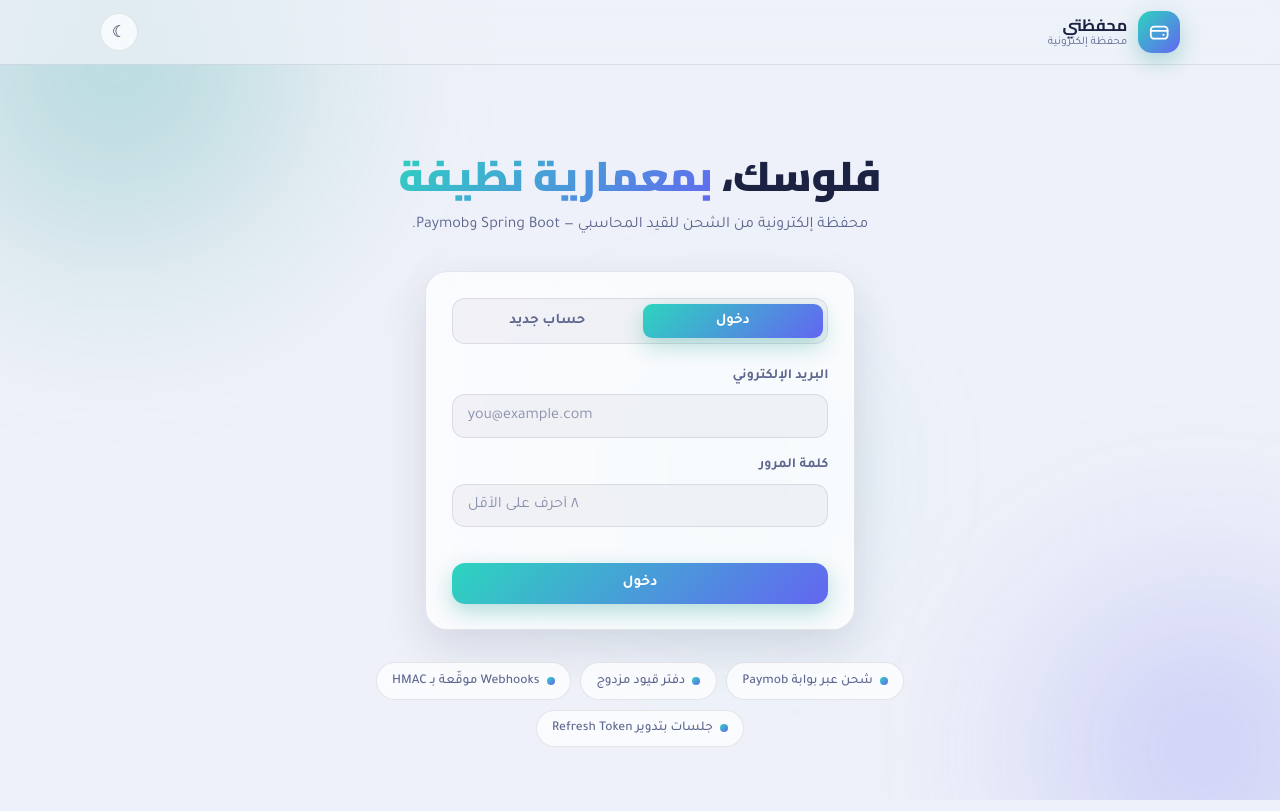
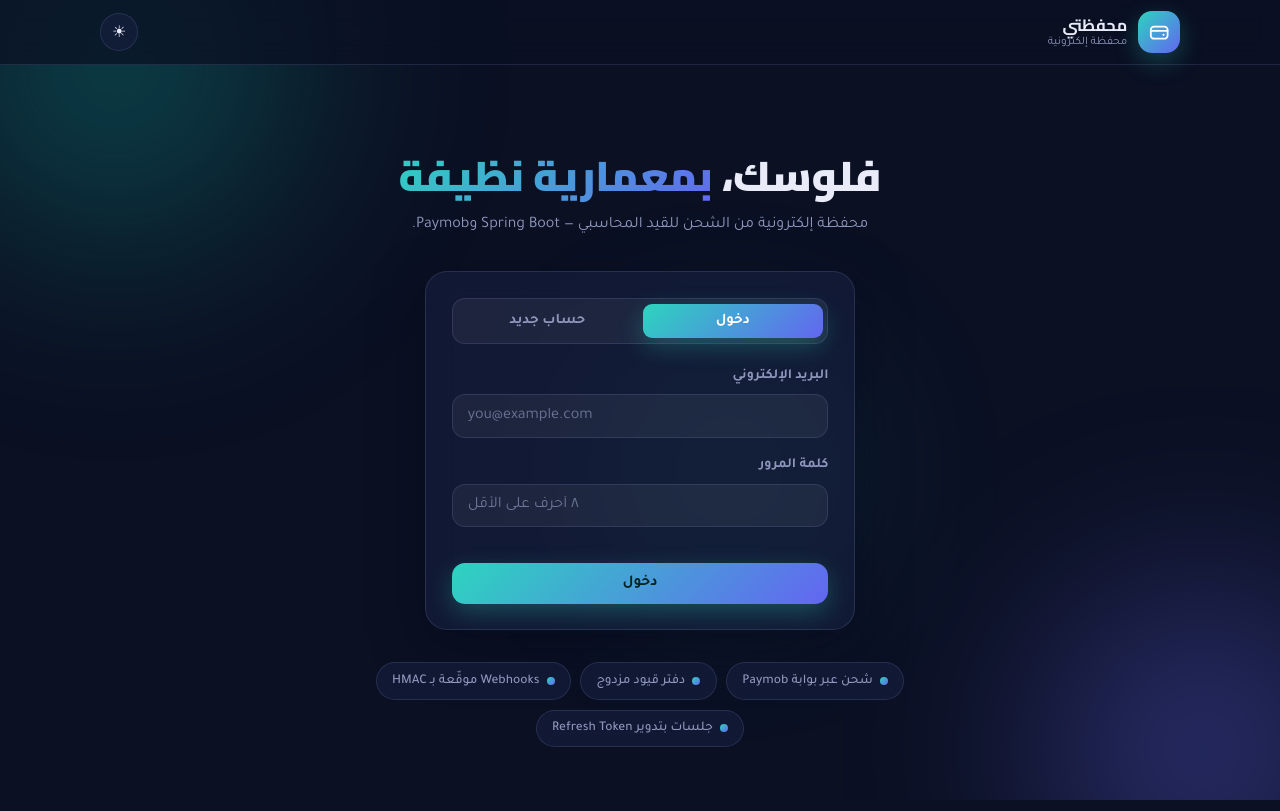
Before and after one commit to youssef235/wallet-service, a Spring Boot app: page / in a window 1280 px wide. Run offline with Spring Boot 4, Linux system fonts and the light colour scheme; some of the project's set-up classes (security, data sources, template engines, error pages and the like) are left out, and stand-ins take their place.

Commit message:
Default the storefront to the dark midnight-glass theme
First-time visitors on light-mode devices saw the light variant even
though the approved identity is the dark midnight-glass look. Default
to dark when no theme has been chosen; ?theme= and the saved toggle
choice still take precedence.

```diff
--- a/src/main/resources/static/index.html
+++ b/src/main/resources/static/index.html
@@ -8,7 +8,7 @@
 (function () {
   var q = new URLSearchParams(location.search).get('theme');
   var saved = q || localStorage.getItem('wt_theme');
-  var dark = saved ? saved === 'dark' : window.matchMedia('(prefers-color-scheme: dark)').matches;
+  var dark = saved ? saved === 'dark' : true; // default to the midnight-glass dark theme until the visitor picks a theme
   document.documentElement.dataset.theme = dark ? 'dark' : 'light';
 })();
 </script>
```
